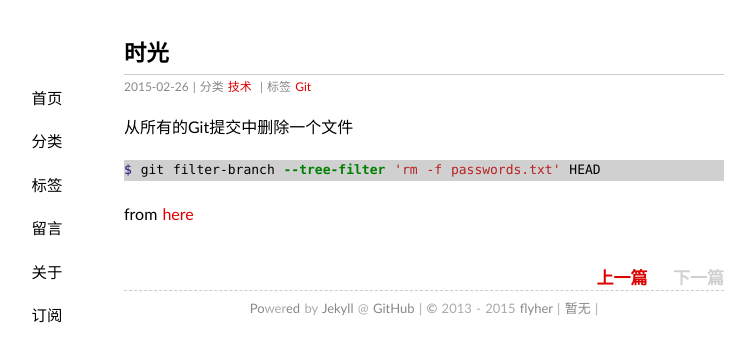
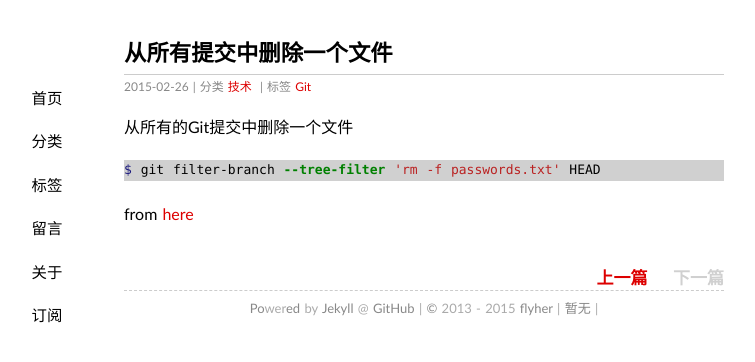
Before and after one commit to flyher/flyher.github.com, a Jekyll site: the page built from _posts/2015-02-26-del-a-file-from-github-commit.md, in a window 1280 px wide. Shown: the top 362 px of the page, without its empty margins (216-971 px from the left). Built offline with Jekyll 4.4.1, drawn with Linux system fonts in a browser that asks for light colours; Markdown is read by kramdown in place of the engine named in the settings; comment, search, counter and statistics services are not loaded.

Commit message:
fix 20150226

```diff
--- a/_posts/2015-02-26-del-a-file-from-github-commit.md
+++ b/_posts/2015-02-26-del-a-file-from-github-commit.md
@@ -1,7 +1,7 @@
 ---
 date: 2015-02-26 10:27:00+00:00
 layout: post
-title: 时光
+title: 从所有提交中删除一个文件
 thread: 27
 categories: 技术
 tags: Git
```
